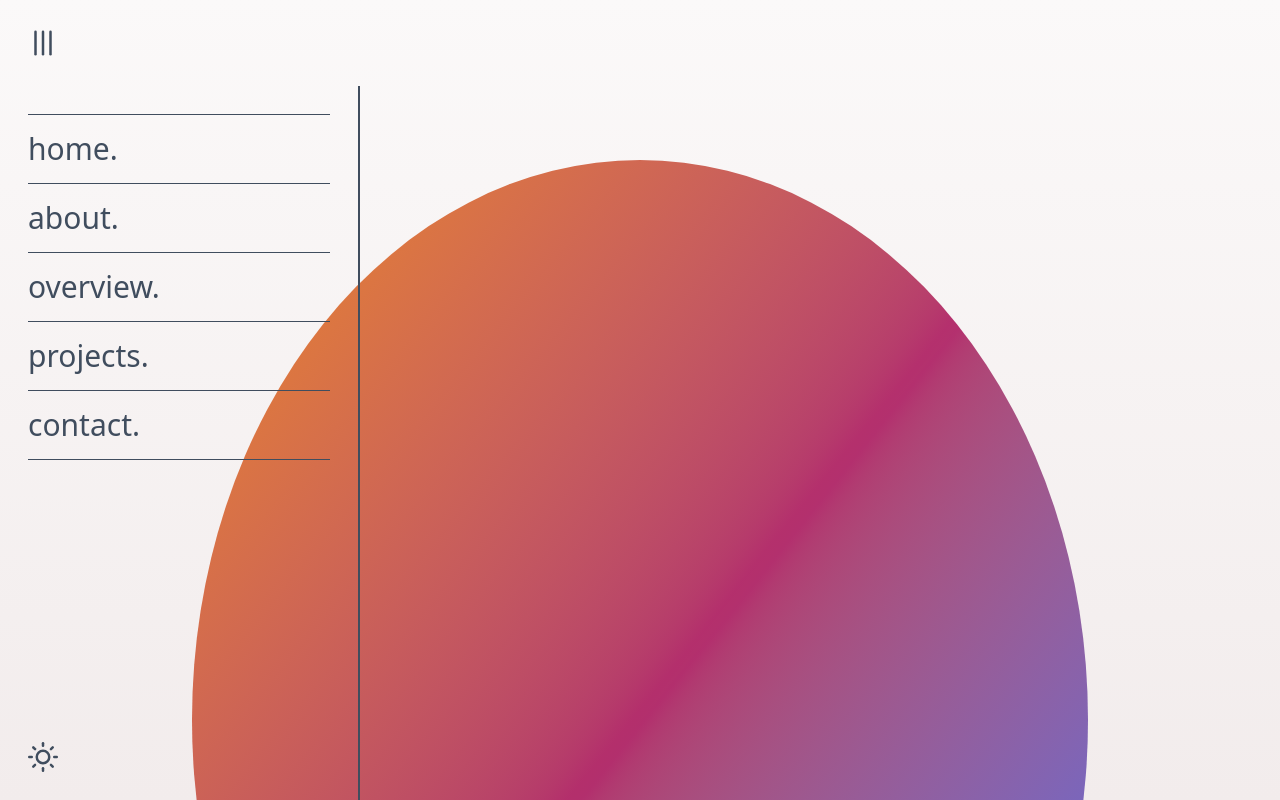
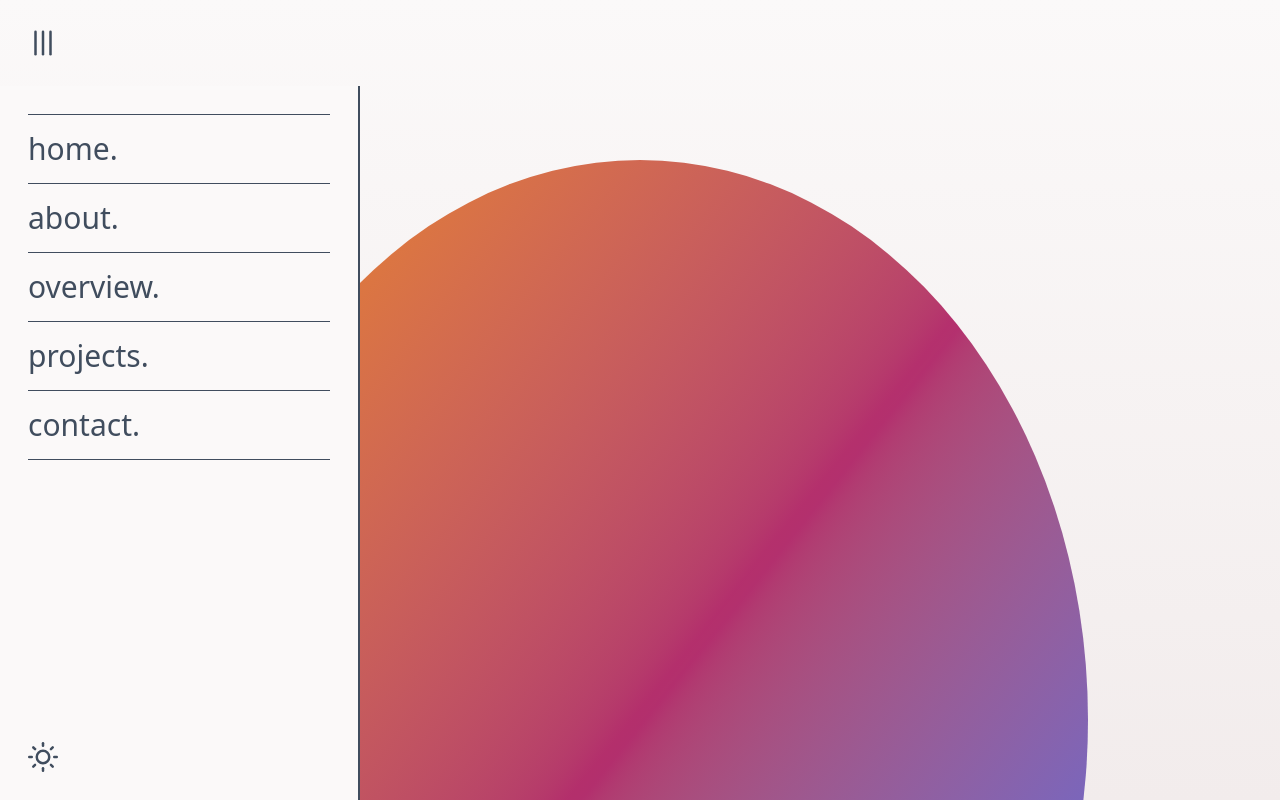
Before and after one commit to GranulatedCheese/Personal-Portfolio, a React (Vite) app in the folder client/: page / in a window 1280 px wide. Both pictures are taken after a click on the button 43 px from the left and 43 px from the top of the page. Shown: the top 800 px of the page. Built offline with nearby package versions, Linux system fonts and the light colour scheme.

Commit message:
navbar class now has functioning bg. Need to link up with transitions.

```diff
--- a/client/src/components/Navbar.tsx
+++ b/client/src/components/Navbar.tsx
@@ -17,9 +17,6 @@ export default function Navbar() {
   useEffect(() => {
     const theme = isDarkMode ? "dark" : "light";
     document.body.dataset.theme = theme;
-
-    const themeElement = document.getElementById("theme-id");
-    if (themeElement) themeElement.dataset.theme = theme;
   }, [isDarkMode]);
 
   return (
@@ -34,7 +31,7 @@ export default function Navbar() {
       </button>
 
       {isMenuOpen && (
-        <nav className="navbar-class" id="theme-id">
+        <nav className="navbar-class">
           <ul className="p-2 m-5">
             <li>home.</li>
             <li>about.</li>
--- a/client/src/components/navbar.css
+++ b/client/src/components/navbar.css
@@ -24,10 +24,10 @@ li:hover {
   @apply font-bold text-4xl rounded-bl-sm;
 }
 
-.navbar-class[data-theme="light"] {
+body[data-theme="dark"] .navbar-class {
+  @apply bg-midnight-teal;
+}
+
+body[data-theme="light"] .navbar-class {
   @apply bg-jazzy-white;
 }
-
-.navbar-class[data-theme="dark"] {
-  @apply bg-midnight-teal;
-}
```
